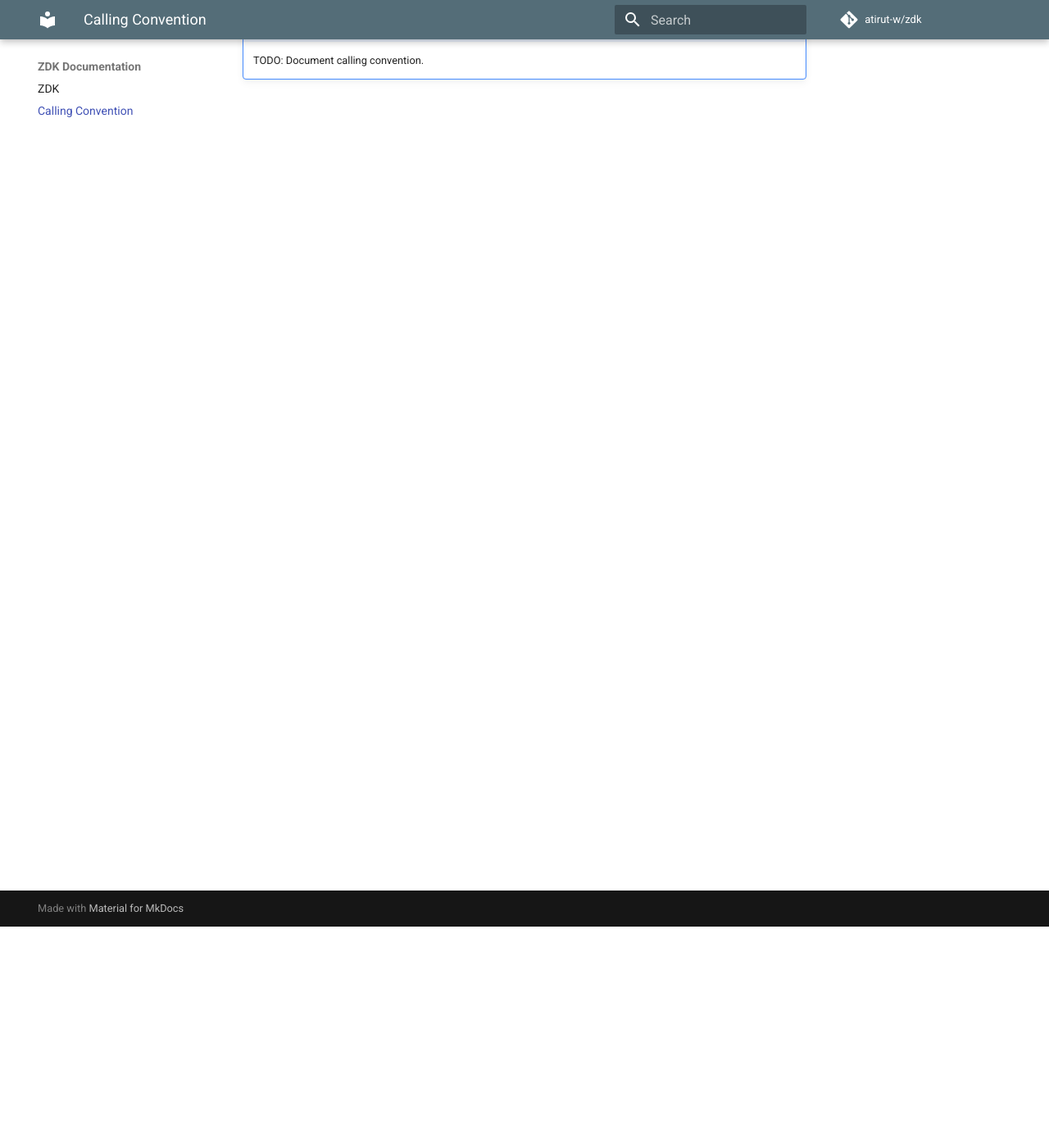
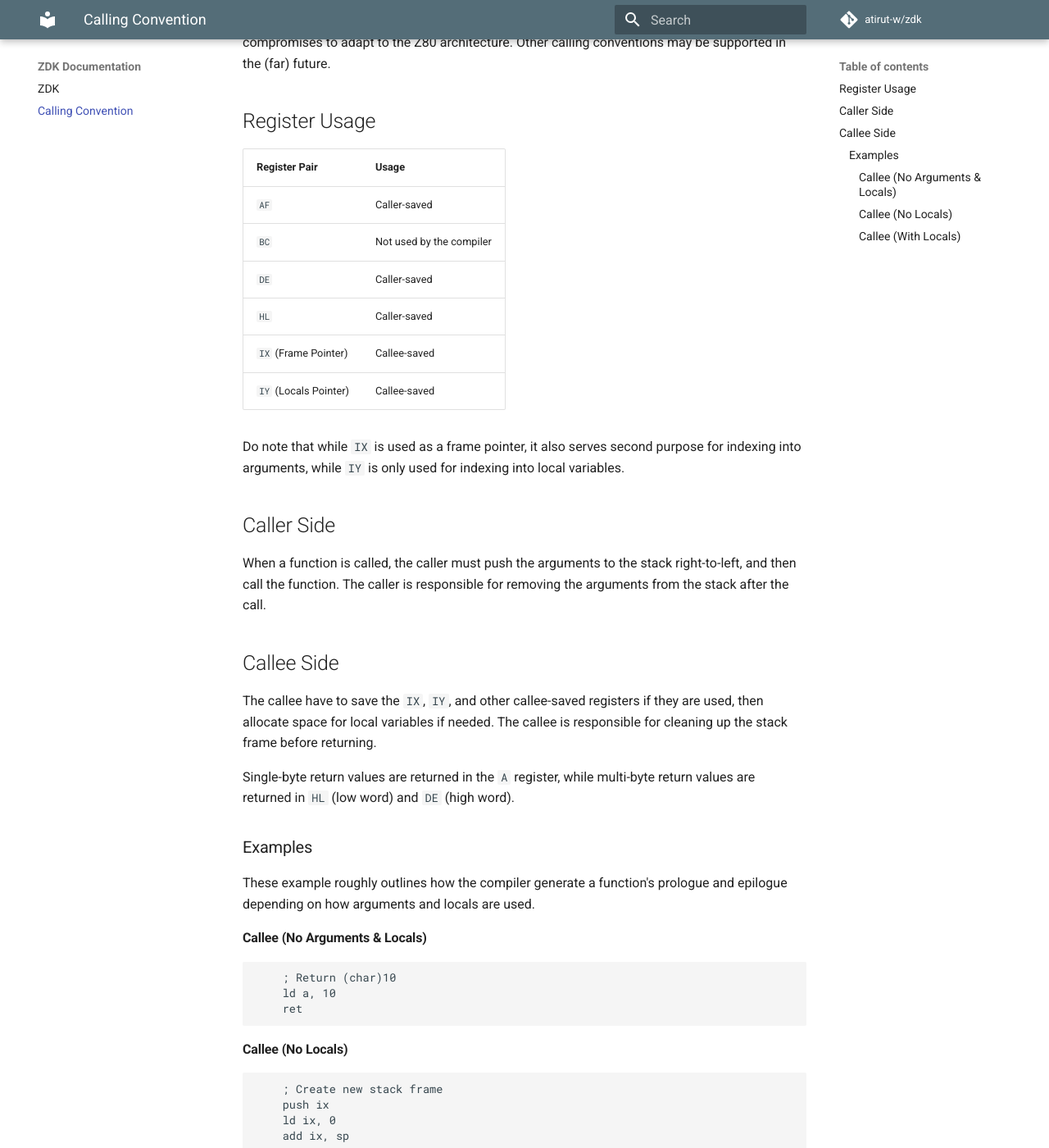
Before and after one commit to atirut-w/zdk, an MkDocs documentation site: the page built from docs/calling-convention.md, in a window 1280 px wide and 1400 px high, scrolled down 270 px. Shown: the whole window at 82% size. Built offline with MkDocs 1.6.1 and Material for MkDocs 9.7.7, drawn with Linux system fonts in a browser that asks for light colours; comment, search, counter and statistics services are not loaded; some of the changed text lies outside the part shown.

Commit message:
docs: document calling convention

````diff
--- a/docs/calling-convention.md
+++ b/docs/calling-convention.md
@@ -1,5 +1,76 @@
 # Calling Convention
+
 !!! warning
-    Calling convention may change during development. This document is a work in progress.
-!!! todo
-    TODO: Document calling convention.
+    Calling convention may change during development.
+
+The calling convention the ZDK C Compiler uses is loosely based on [`cdecl`](https://en.wikipedia.org/wiki/X86_calling_conventions#cdecl), with some compromises to adapt to the Z80 architecture. Other calling conventions may be supported in the (far) future.
+
+## Register Usage
+| Register Pair         | Usage                    |
+| :-------------------- | :----------------------- |
+| `AF`                  | Caller-saved             |
+| `BC`                  | Not used by the compiler |
+| `DE`                  | Caller-saved             |
+| `HL`                  | Caller-saved             |
+| `IX` (Frame Pointer)  | Callee-saved             |
+| `IY` (Locals Pointer) | Callee-saved             |
+
+Do note that while `IX` is used as a frame pointer, it also serves second purpose for indexing into arguments, while `IY` is only used for indexing into local variables.
+
+## Caller Side
+When a function is called, the caller must push the arguments to the stack right-to-left, and then call the function. The caller is responsible for removing the arguments from the stack after the call.
+
+## Callee Side
+The callee have to save the `IX`, `IY`, and other callee-saved registers if they are used, then allocate space for local variables if needed. The callee is responsible for cleaning up the stack frame before returning.
+
+Single-byte return values are returned in the `A` register, while multi-byte return values are returned in `HL` (low word) and `DE` (high word).
+
+### Examples
+These example roughly outlines how the compiler generate a function's prologue and epilogue depending on how arguments and locals are used.
+
+#### Callee (No Arguments & Locals)
+```asm
+    ; Return (char)10
+    ld a, 10
+    ret
+```
+
+#### Callee (No Locals)
+```asm
+    ; Create new stack frame
+    push ix
+    ld ix, 0
+    add ix, sp
+
+    ; Now you can access arguments using ix
+    ld a, (ix+0)
+
+    ; Clean up and return
+    pop ix
+    ret
+```
+
+#### Callee (With Locals)
+```asm
+    ; Save old locals pointer
+    push iy
+    ; We need to save the stack frame, because allocating locals will require saving where it was into ix
+    push ix
+    ld ix, 0
+    add ix, sp
+    ; Allocate locals
+    ld iy, -size
+    add iy, sp
+    ld sp, iy
+
+    ; Accessing arguments
+    ld a, (ix+0)
+    ; Accessing locals
+    ld (iy+0), a
+
+    ; Restore stack pointer, clean up, and return
+    ld sp, ix
+    pop ix
+    pop iy
+    ret
+```
````
